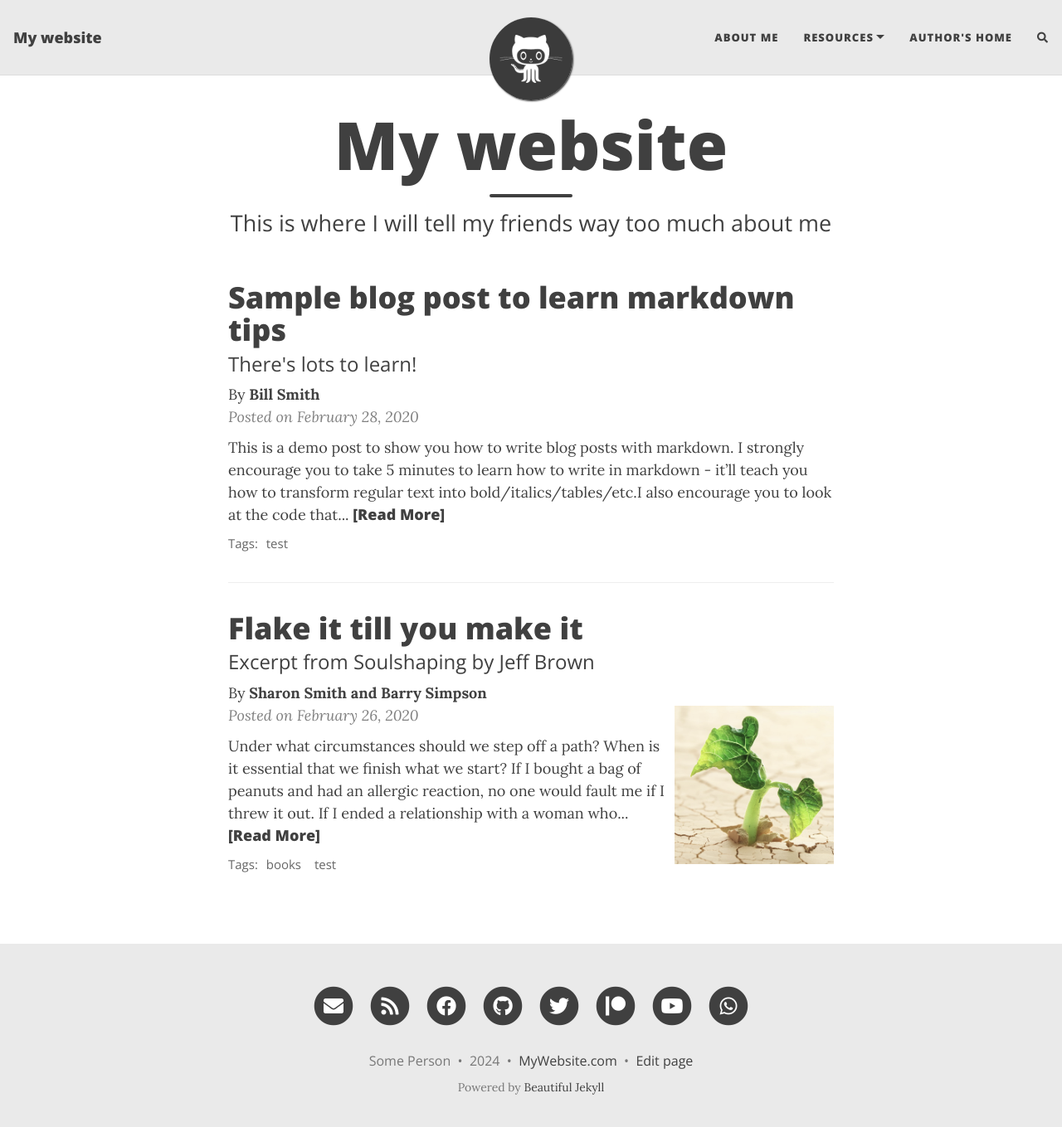
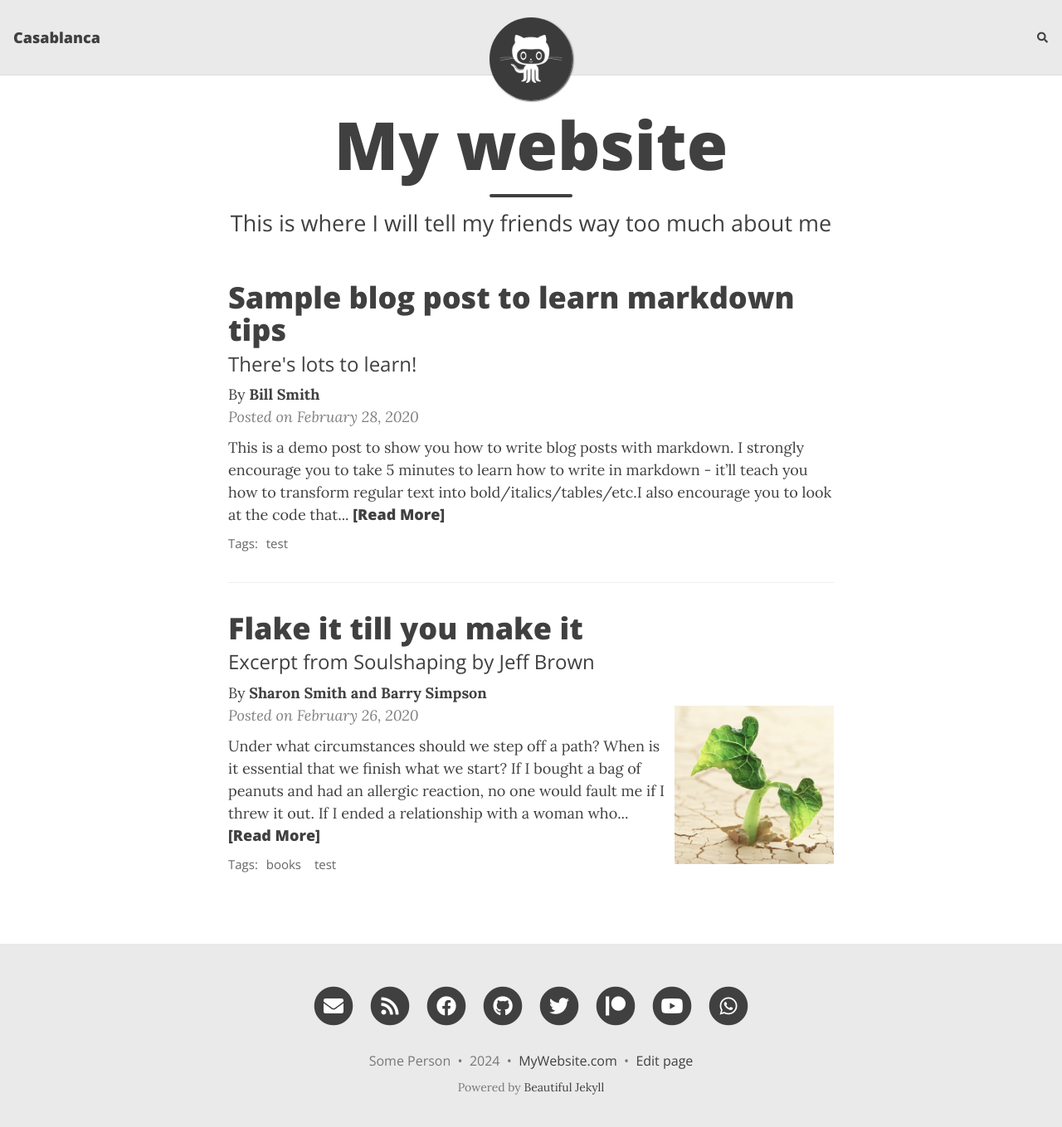
Before and after one commit to UBC-NLP/casablanca.github.io, a Jekyll site: the page built from index.html, in a window 1280 px wide and 1372 px high. Shown: the top 1359 px of the window at 83% size. Built offline with Jekyll 4.4.1, drawn with Linux system fonts in a browser that asks for light colours; nearby versions of some CDN libraries; the list of posts is cut into pages by our own code; comment, search, counter and statistics services are not loaded; some of the changed lines change nothing that is shown.

Commit message:
Update _config.yml

```diff
--- a/_config.yml
+++ b/_config.yml
@@ -10,7 +10,7 @@
 ############################
 
 # Name of website
-title: My website
+title: Casablanca
 
 # Your name to show in the footer
 author: Some Person
@@ -19,12 +19,12 @@ author: Some Person
 # --- List of links in the navigation bar --- #
 ###############################################
 
-navbar-links:
-  About Me: "aboutme"
-  Resources:
-    - Beautiful Jekyll: "https://beautifuljekyll.com"
-    - Learn markdown: "https://www.markdowntutorial.com/"
-  Author's home: "https://deanattali.com"
+# navbar-links:
+#   About Me: "aboutme"
+#   Resources:
+#     - Beautiful Jekyll: "https://beautifuljekyll.com"
+#     - Learn markdown: "https://www.markdowntutorial.com/"
+#   Author's home: "https://deanattali.com"
 
 ################
 # --- Logo --- #
```
